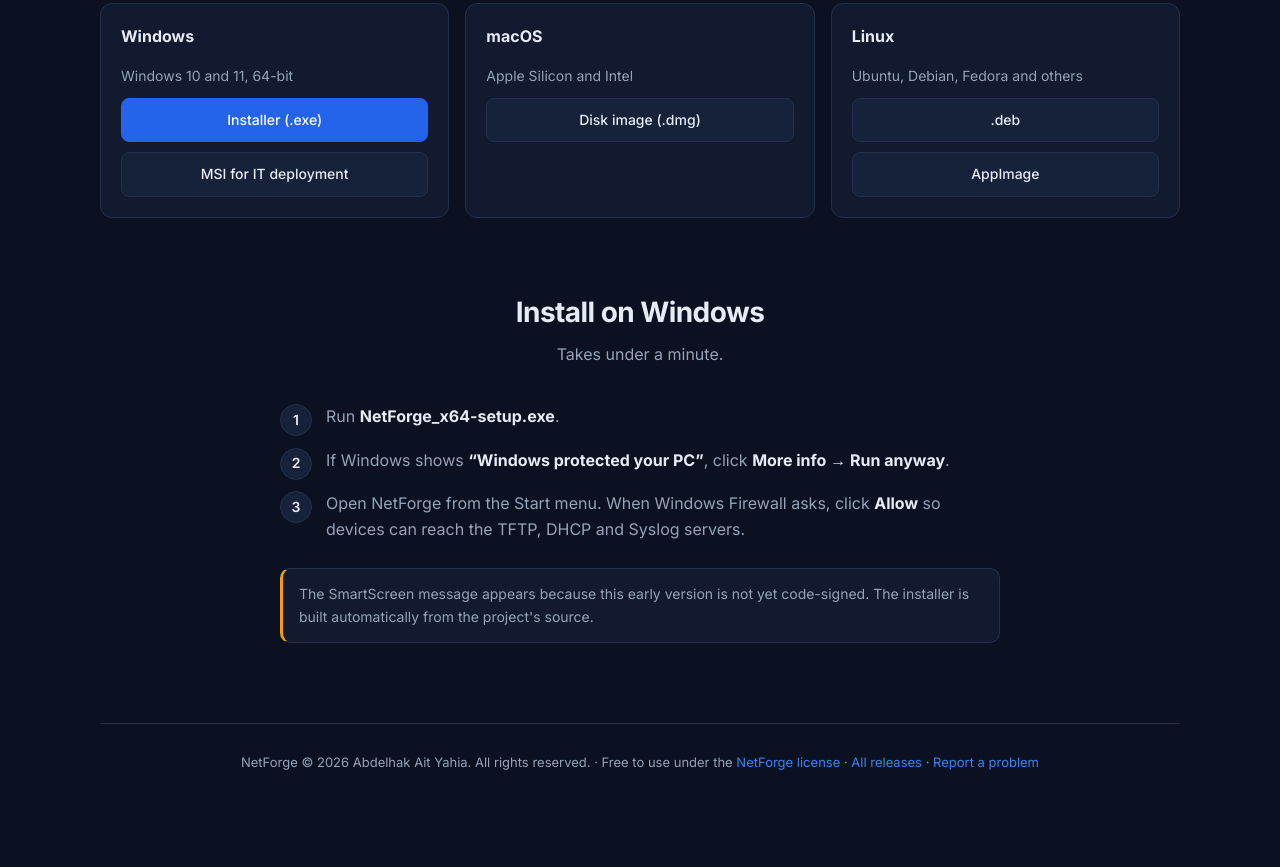
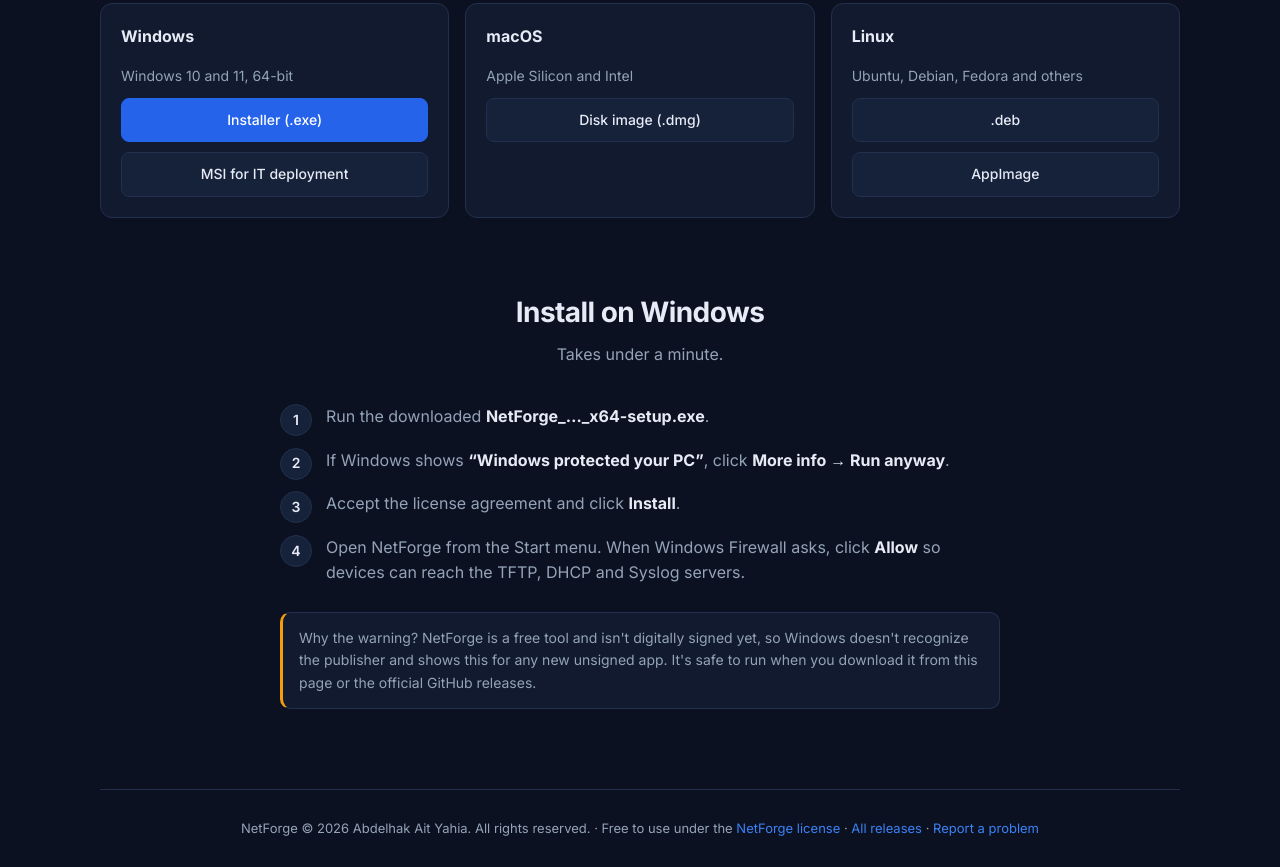
Before and after one commit to hakocds12/NetForge-download, a plain HTML site: page index.html in a window 1280 px wide. Shown: the part 1973-2840 px from the top of the page. Before the commit the page ends 2774 px from the top, so only its background shows below. Drawn offline with Linux system fonts and the light colour scheme; no server answers.

Commit message:
Clearer install steps and SmartScreen note
Co-Authored-By: Claude Opus 5.5 <noreply@anthropic.com>
Claude-Session: https://claude.ai/code/session_013Xq5uAyXLwWbY95EBAf8pH

```diff
--- a/index.html
+++ b/index.html
@@ -113,11 +113,12 @@
     <h2>Install on Windows</h2>
     <p class="section-lead">Takes under a minute.</p>
     <ol class="steps">
-      <li>Run <b>NetForge_x64-setup.exe</b>.</li>
+      <li>Run the downloaded <b>NetForge_…_x64-setup.exe</b>.</li>
       <li>If Windows shows <b>“Windows protected your PC”</b>, click <b>More info → Run anyway</b>.</li>
+      <li>Accept the license agreement and click <b>Install</b>.</li>
       <li>Open NetForge from the Start menu. When Windows Firewall asks, click <b>Allow</b> so devices can reach the TFTP, DHCP and Syslog servers.</li>
     </ol>
-    <div class="note">The SmartScreen message appears because this early version is not yet code-signed. The installer is built automatically from the project's source.</div>
+    <div class="note">Why the warning? NetForge is a free tool and isn't digitally signed yet, so Windows doesn't recognize the publisher and shows this for any new unsigned app. It's safe to run when you download it from this page or the official GitHub releases.</div>
   </section>
 
   <footer>NetForge © 2026 Abdelhak Ait Yahia. All rights reserved. · Free to use under the <a href="LICENSE.txt">NetForge license</a> · <a href="https://github.com/hakocds12/NetForge-download/releases">All releases</a> · <a href="https://github.com/hakocds12/NetForge-download/issues">Report a problem</a></footer>
```
